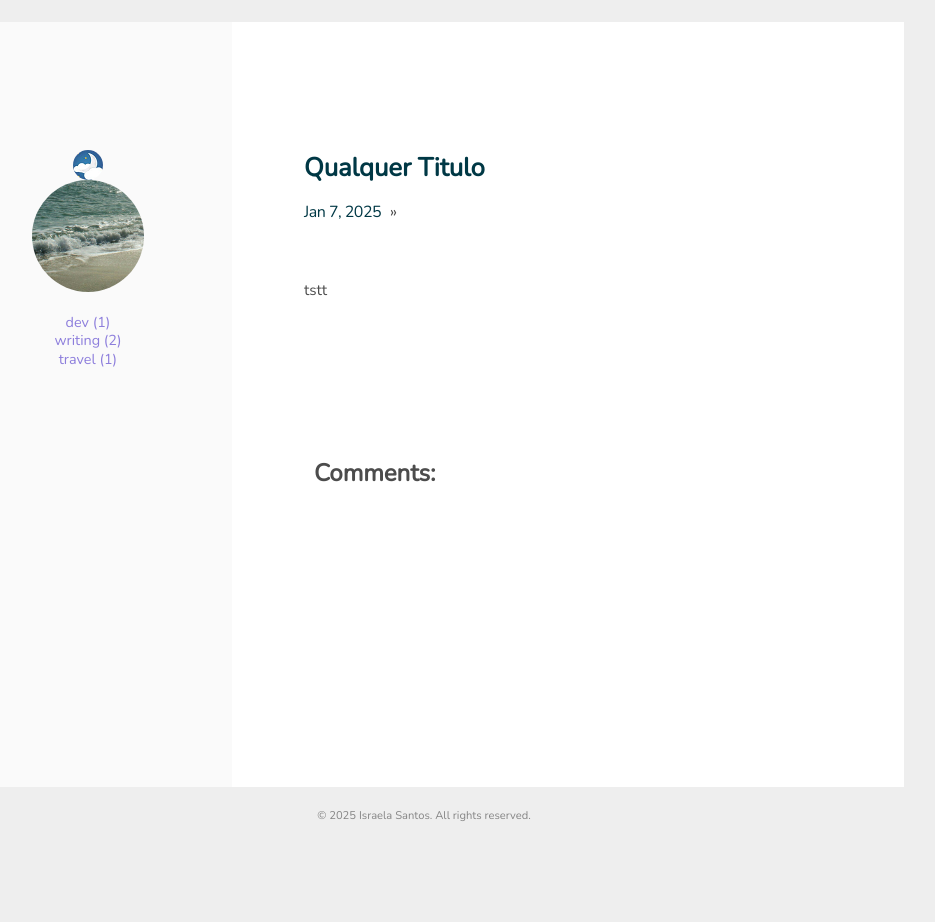
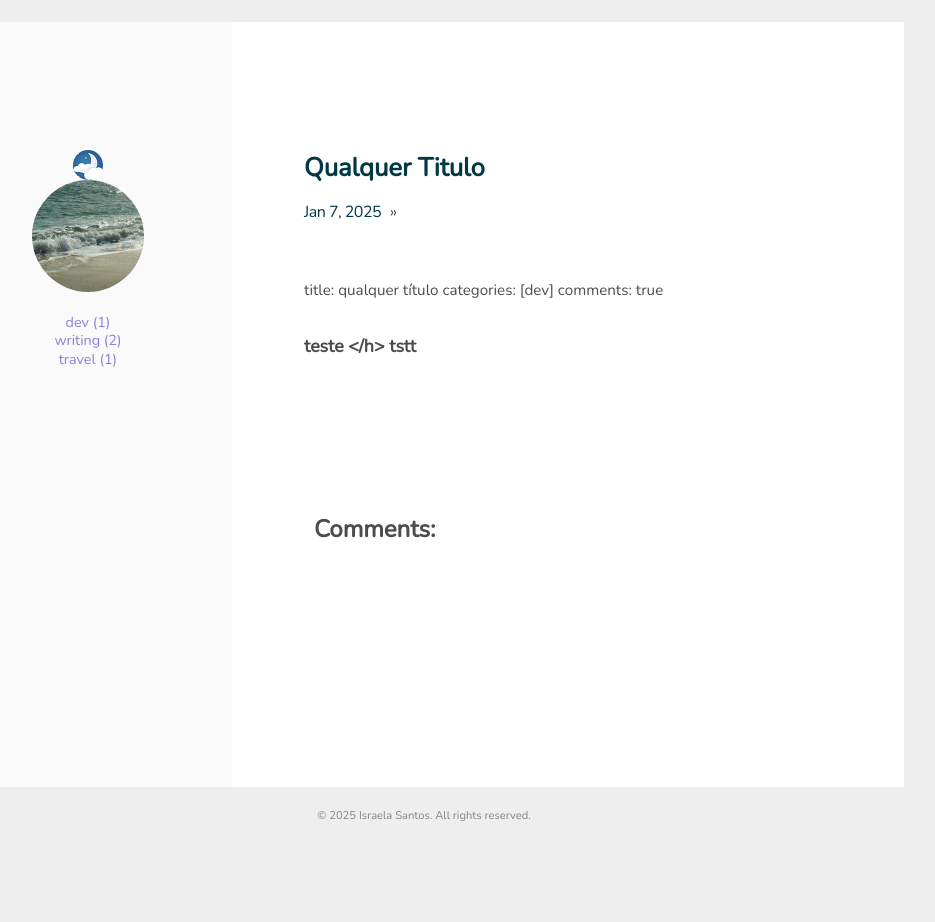
Before and after one commit to sraelai/y, a Jekyll site: the page built from _posts/2025-01-07-qualquer-titulo.md, in a window 1280 px wide. Shown: the whole page, without its empty margins (216-1151 px from the left). Built offline with Jekyll 4.4.1, drawn with Linux system fonts in a browser that asks for light colours; comment, search, counter and statistics services are not loaded.

Commit message:
Atualizar o 2025-01-07-qualquer-titulo.md

```diff
--- a/_posts/2025-01-07-qualquer-titulo.md
+++ b/_posts/2025-01-07-qualquer-titulo.md
@@ -1,3 +1,7 @@
+title: qualquer título
+categories: [dev]
+comments: true
 
+<h3> teste </h>
 
 tstt
```
